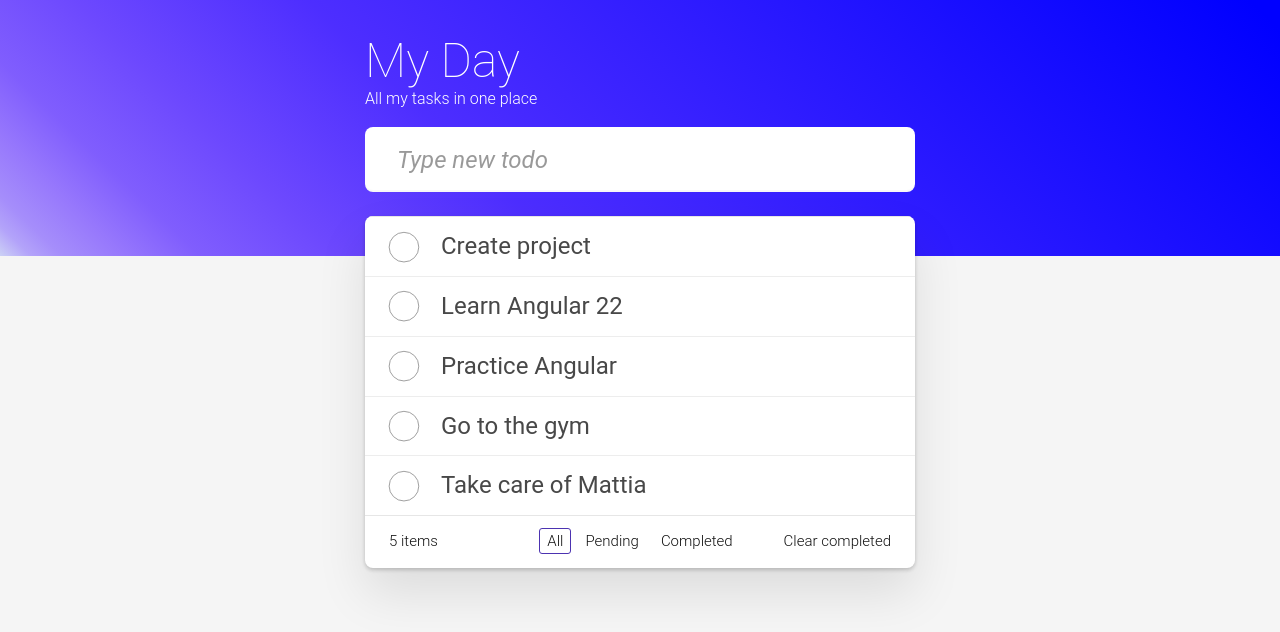
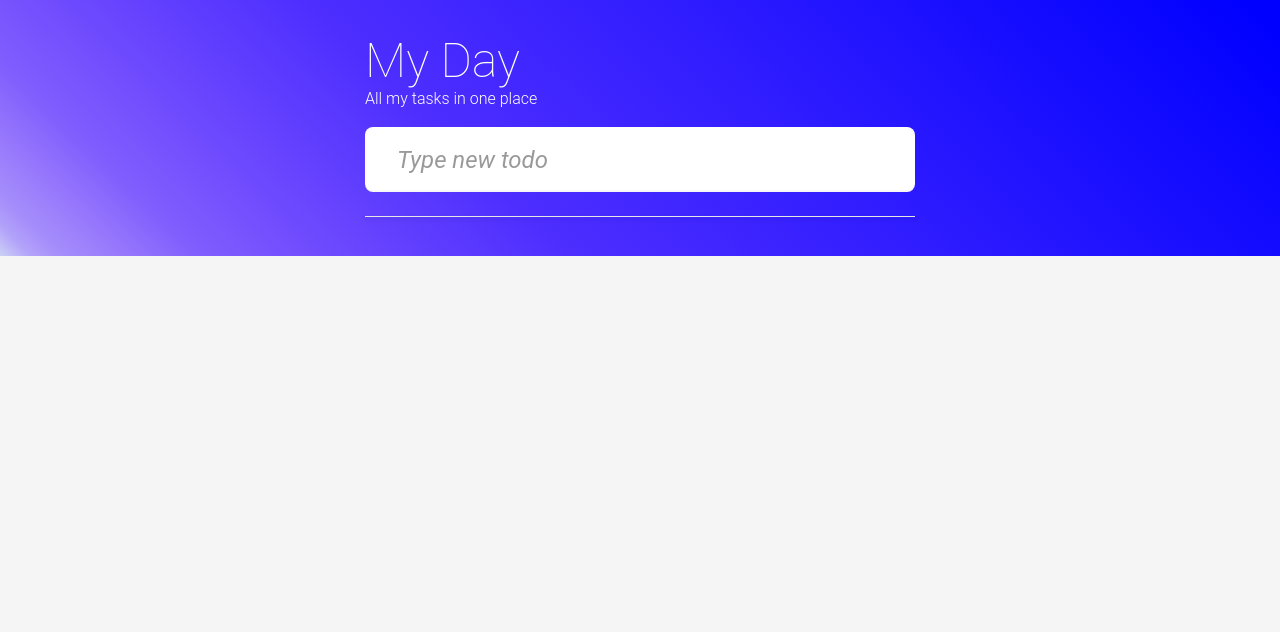
Before and after one commit to pakolalo/todoApp-Angular, an Angular app: page / in a window 1280 px wide. Shown: the top 632 px of the page. Built offline with nearby package versions, Linux system fonts and the light colour scheme.

Commit message:
feat(*): add documentation [ISCO-270722]

```diff
--- a/src/app/pages/home/home.html
+++ b/src/app/pages/home/home.html
@@ -43,34 +43,11 @@
             />
           </li>
           }
-          <!-- <li class="completed">
-            <div class="view">
-              <input class="toggle" type="checkbox" checked />
-              <label>Learn JavaScript</label>
-              <button class="destroy"></button>
-            </div>
-            <input class="edit" value="Learn JavaScript" />
-          </li>
-          <li>
-            <div class="view">
-              <input class="toggle" type="checkbox" />
-              <label>Buy a unicorn</label>
-              <button class="destroy"></button>
-            </div>
-            <input class="edit" value="Buy a unicorn" />
-          </li>
-          <li class="editing">
-            <div class="view">
-              <input class="toggle" type="checkbox" />
-              <label>Make dishes</label>
-              <button class="destroy"></button>
-            </div>
-            <input class="edit" value="Make dishes" />
-          </li> -->
         </ul>
       </section>
       <!-- This footer should be hidden by default and shown when there are todos -->
-      <footer class="footer">
+        @if (tasksByFilter().length > 0) {
+        <footer class="footer">
         <!-- This should be `0 items left` by default -->
         <span class="todo-count">
           <strong>{{ tasksByFilter().length }}</strong>
@@ -102,7 +79,11 @@
           </li>
         </ul>
         <!-- Hidden if no completed items are left ↓ -->
-        <button class="clear-completed">Clear completed</button>
+        <button
+        class="clear-completed"
+        (click)="deleteCompleted()"
+        >Clear completed</button>
       </footer>
+      }
     </div>
   </section>
--- a/src/app/pages/home/home.ts
+++ b/src/app/pages/home/home.ts
@@ -1,4 +1,4 @@
-import { Component, computed, signal } from '@angular/core';
+import { Component, computed, effect, inject, Injector, signal } from '@angular/core';
 import { Task } from './../../models/task.model'
 import { FormControl, ReactiveFormsModule, Validators } from '@angular/forms';
 
@@ -10,36 +10,16 @@ import { FormControl, ReactiveFormsModule, Validators } from '@angular/forms';
 })
 export class Home {
 
-  tasks = signal<Task[]>([
-    {
-      id: Date.now(),
-      title: 'Create project',
-      completed: false,
-    },
-    {
-      id: Date.now(),
-      title: 'Learn Angular 22',
-      completed: false,
-    },
-    {
-      id: Date.now(),
-      title: 'Practice Angular',
-      completed: false,
-    },
-    {
-      id: Date.now(),
-      title: 'Go to the gym',
-      completed: false,
-    },
-    {
-      id: Date.now(),
-      title: 'Take care of Mattia',
-      completed: false,
-    },
-  ]);
+  /** Reactive list of tasks. Serves as the component's source of truth. */
+  tasks = signal<Task[]>([]);
 
+  /** Active filter for task display. */
   filter = signal<'all' | 'pending' | 'completed'>('all');
 
+  /**
+  * Derived task list based on the active filter.
+  * Automatically recomputes whenever `tasks` or `filter` changes.
+  */
   tasksByFilter = computed(() => {
     const filter = this.filter();
     const tasks = this.tasks();
@@ -51,6 +31,10 @@ export class Home {
     return tasks;
   });
 
+  /**
+  * Form control for the new task input field.
+  * Non-nullable and requires a non-empty value.
+  */
   newTaskControl = new FormControl('', {
     nonNullable: true,
     validators: [
@@ -58,6 +42,39 @@ export class Home {
     ]
   });
 
+  /** Current context injector, used for operations outside the injection tree. */
+  injector = inject(Injector);
+
+  /**
+  * Lifecycle hook called on component initialization.
+  * Restores persisted tasks from localStorage and starts the persistence tracker.
+  */
+  ngOnInit() {
+    const storage = localStorage.getItem('tasks');
+    if (storage) {
+      const tasks = JSON.parse(storage);
+      this.tasks.set(tasks);
+    }
+    this.trackTask();
+  };
+
+  /**
+  * Registers a reactive effect that persists the task list to localStorage
+  * whenever the `tasks` signal changes.
+  */
+  trackTask() {
+    effect(() => {
+      const tasks = this.tasks();
+      localStorage.setItem('tasks', JSON.stringify(tasks));
+    }, { injector: this.injector });
+  }
+
+
+  /**
+  * Handles the new task input submission.
+  * Validates the control, trims the value, and delegates to `addTask` if non-empty.
+  * Resets the input field after a successful addition.
+  */
   changeHandler() {
     if (this.newTaskControl.valid) {
       const value = this.newTaskControl.value.trim();
@@ -68,6 +85,10 @@ export class Home {
     }
   };
 
+  /**
+  * Creates a new task and appends it to the task list.
+  * @param title - The display text for the new task.
+  */
   addTask(title: string) {
     const newTask = {
       id: Date.now(),
@@ -77,10 +98,23 @@ export class Home {
     this.tasks.update((tasks) => [...tasks, newTask]);
   };
 
+  /**
+  * Removes a task from the list by its position.
+  * @param index - The index of the task to remove.
+  */
   deleteTask(index: number) {
     this.tasks.update((tasks) => tasks.filter((task, position) => position !== index));
   };
 
+  /** Removes all tasks marked as completed from the list. */
+  deleteCompleted() {
+    this.tasks.update((tasks) => tasks.filter((task) => !task.completed));
+  }
+
+  /**
+  * Toggles the completed state of a task.
+  * @param index - The index of the task to update.
+  */
   updateTask(index: number) {
     this.tasks.update((tasks) => {
       return tasks.map((task, position) => {
@@ -95,10 +129,14 @@ export class Home {
     });
   };
 
+  /**
+  * Sets a task to editing mode and disables editing on all others.
+  * @param index - The index of the task to set as editable.
+  */
   updateTaskEditingMode(index: Number) {
     this.tasks.update(prevState => {
-      return prevState.map((task, posotion) => {
-        if (posotion === index) {
+      return prevState.map((task, position) => {
+        if (position === index) {
           return {
             ...task,
             editing: true
@@ -112,11 +150,16 @@ export class Home {
     })
   };
 
+  /**
+  * Updates the title of a task from an input event and exits editing mode.
+  * @param index - The index of the task to update.
+  * @param event - The DOM event from the input element.
+  */
   updateTaskText(index: Number, event: Event) {
     const input = event.target as HTMLInputElement
     this.tasks.update(prevState => {
-      return prevState.map((task, posotion) => {
-        if (posotion === index) {
+      return prevState.map((task, position) => {
+        if (position === index) {
           return {
             ...task,
             title: input.value,
@@ -128,6 +171,10 @@ export class Home {
     })
   };
 
+  /**
+  * Updates the active filter for the task list view.
+  * @param filter - The filter to apply: 'all', 'pending', or 'completed'.
+  */
   changeFilter(filter: 'all' | 'pending' | 'completed') {
     this.filter.set(filter);
   }
```
Also changed, not shown: 1 other file (tests, documents, lock files or other folders).
